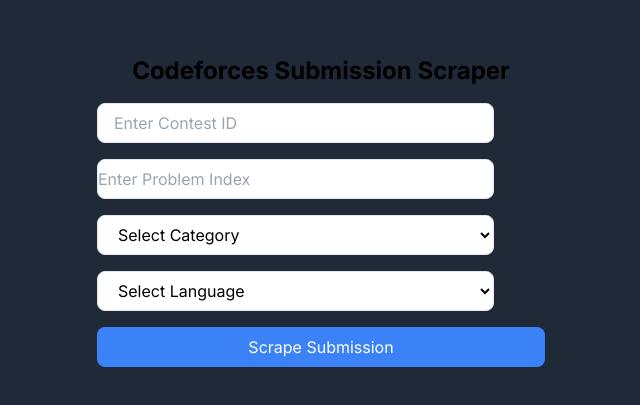
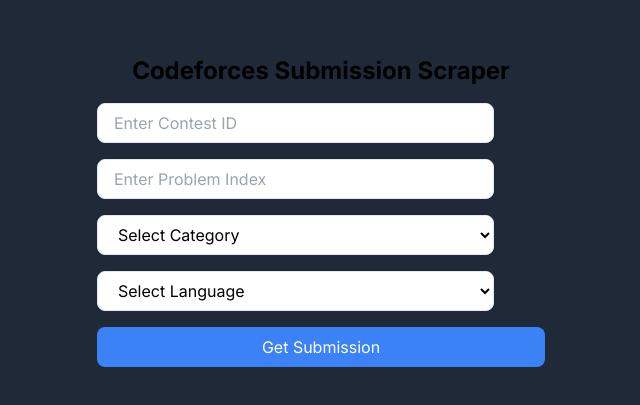
Before and after one commit to shuklamaneesh23/cf_helper, a Next.js app: page / in a window 1280 px wide. Shown: the part 189-594 px from the top of the page, without its empty margins (319-959 px from the left). Built offline with nearby package versions, Linux system fonts and the light colour scheme.

Commit message:
Fixed margin for "Enter problem input" #5  and Updated Button text for Submission Retrieval #4

```diff
--- a/src/app/page.js
+++ b/src/app/page.js
@@ -57,8 +57,8 @@
       if (response.ok) {
         // Handle the streaming data
         parseStream(response, (chunk) => {
-          let a =(chunk.replace(/\\n/g, '\n')); // Log the chunk
-          setExplanation(a);// Update explanation with new chunks
+          let a = chunk.replace(/\\n/g, "\n"); // Log the chunk
+          setExplanation(a); // Update explanation with new chunks
         });
       } else {
         const errorData = await response.json();
@@ -66,8 +66,7 @@
       }
     } catch (error) {
       setError("An error occurred while fetching the data.");
-    }
-    finally {
+    } finally {
       setLoading(false);
     }
   };
@@ -164,7 +163,7 @@
           value={problemIndex}
           onChange={(e) => setProblemIndex(e.target.value)}
           placeholder="Enter Problem Index"
-          className="w-[31vw] h-[5vh] py-2 text-black border rounded-lg mb-4"
+          className="w-[31vw] h-[5vh] px-4 py-2 text-black border rounded-lg mb-4"
           required
         />
         <select
@@ -198,7 +197,7 @@
           className="w-full bg-blue-500 text-white py-2 rounded-lg hover:bg-blue-600"
           disabled={loading}
         >
-          {loading ? "Scraping..." : "Scrape Submission"}
+          {loading ? "Scraping..." : "Get Submission"}
         </button>
       </form>
       {error && <p className="mt-4 text-red-500">{error}</p>}
```
